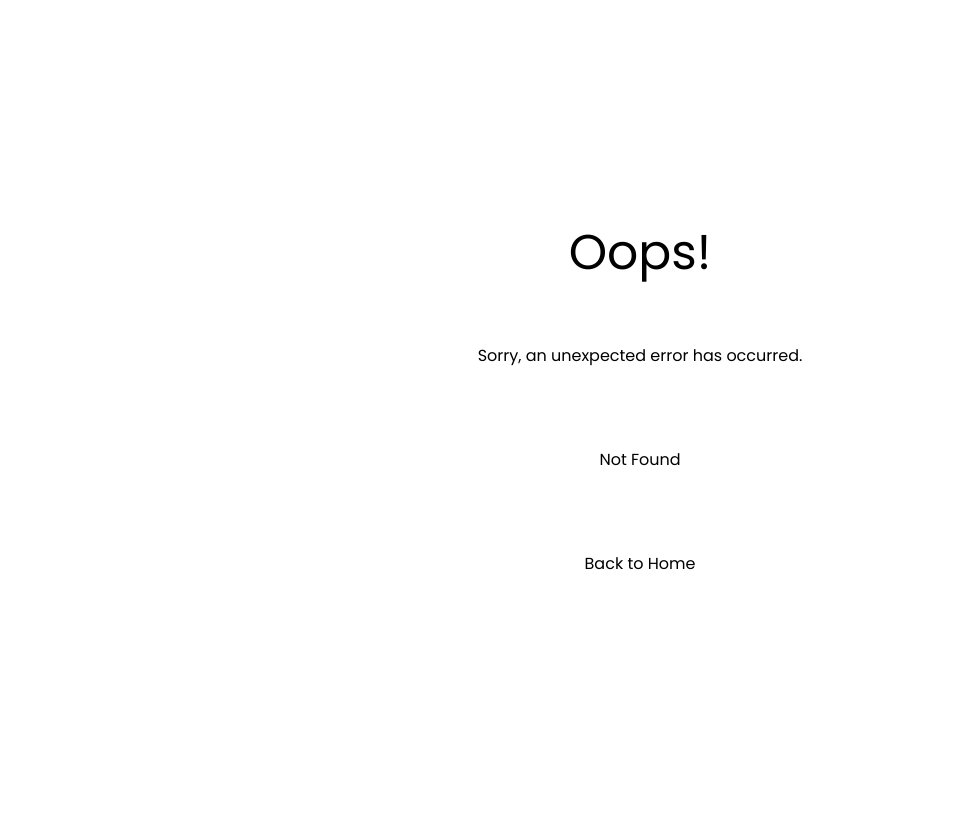
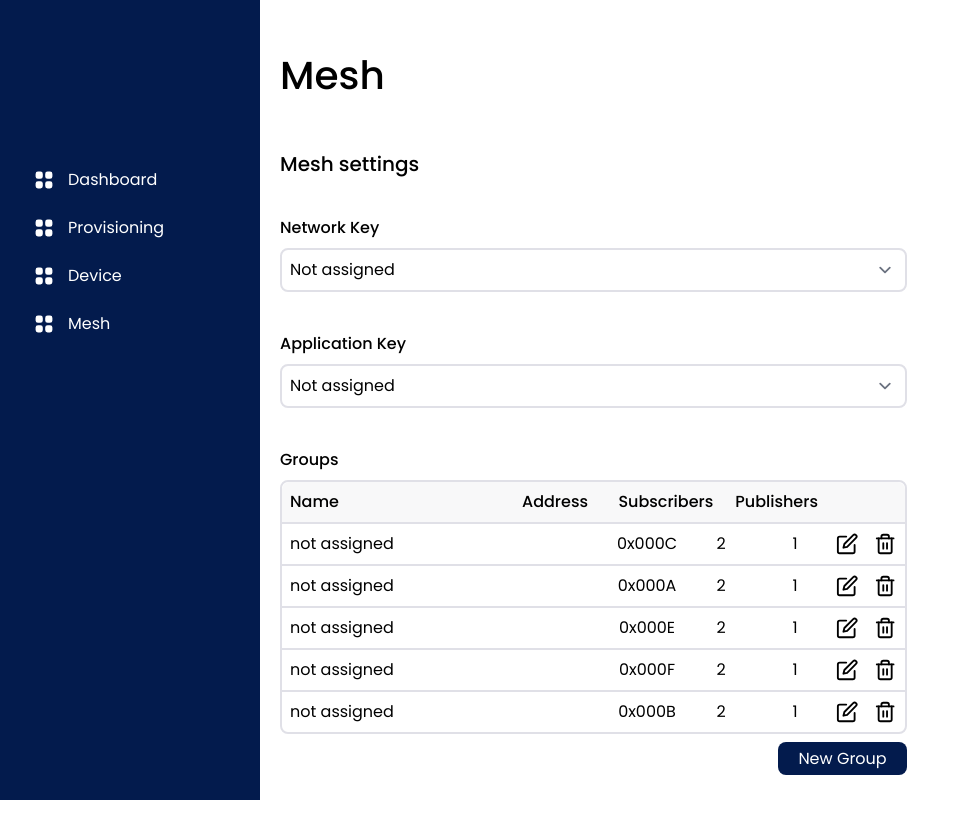
Before and after one commit to Ivanf1/esp-ble-mesh-web, a React (Vite) app: page /mesh in a window 1280 px wide. Before the commit this address had no page. Shown: the top 838 px of the page, without its empty margins (0-970 px from the left). After the commit the page ends 800 px from the top, so only its background shows below. Built offline with nearby package versions, Linux system fonts and the light colour scheme; what asmcrypto.js would draw is missing.

Commit message:
feat: mesh settings page

```diff
--- a/src/components/Sidemenu.tsx
+++ b/src/components/Sidemenu.tsx
@@ -50,6 +50,21 @@ const Sidemenu = () => {
             </svg>
             <span className="flex-1 ml-3 whitespace-nowrap text-white">Device</span>
           </Link>
+          <Link
+            to="mesh"
+            className="flex items-center p-2 text-base font-normal text-white rounded-lg hover:bg-secondary"
+          >
+            <svg
+              aria-hidden="true"
+              className="flex-shrink-0 w-6 h-6 text-white"
+              fill="currentColor"
+              viewBox="0 0 20 20"
+              xmlns="http://www.w3.org/2000/svg"
+            >
+              <path d="M5 3a2 2 0 00-2 2v2a2 2 0 002 2h2a2 2 0 002-2V5a2 2 0 00-2-2H5zM5 11a2 2 0 00-2 2v2a2 2 0 002 2h2a2 2 0 002-2v-2a2 2 0 00-2-2H5zM11 5a2 2 0 012-2h2a2 2 0 012 2v2a2 2 0 01-2 2h-2a2 2 0 01-2-2V5zM11 13a2 2 0 012-2h2a2 2 0 012 2v2a2 2 0 01-2 2h-2a2 2 0 01-2-2v-2z"></path>
+            </svg>
+            <span className="flex-1 ml-3 whitespace-nowrap text-white">Mesh</span>
+          </Link>
         </ul>
       </div>
     </aside>
--- a/src/index.css
+++ b/src/index.css
@@ -104,27 +104,45 @@
     transition: 0.2s;
   }
 
-  div.elements-table > div:last-child {
+  div.elements-table > div:last-child,
+  div.models-table > div:last-child,
+  div.groups-table > div:last-child {
     @apply border-none;
   }
-  div.elements-table > div {
+  div.groups-table > div,
+  div.elements-table > div,
+  div.models-table > div {
     @apply grid;
-    @apply grid-cols-[1fr_1fr_2fr_15%];
     @apply p-2;
     @apply border-b-2;
     @apply border-solid;
     @apply border-border;
   }
-  div.models-table > div:last-child {
-    @apply border-none;
+  div.groups-table > div {
+    @apply grid-cols-[2fr_1fr_1fr_1fr_10%];
+    @apply gap-2;
+  }
+  div.elements-table > div {
+    @apply grid-cols-[1fr_1fr_2fr_15%];
   }
   div.models-table > div {
-    @apply grid;
     @apply grid-cols-[1fr_1fr_15%];
-    @apply p-2;
-    @apply border-b-2;
-    @apply border-solid;
-    @apply border-border;
+  }
+
+  svg.table-action {
+    @apply cursor-pointer;
+  }
+
+  [type="text"] {
+    @apply border-solid border-2 p-2 border-border rounded-lg block;
+  }
+  input:disabled {
+    background: transparent;
+    border: none;
+    border-style: none;
+    border-radius: 0;
+    padding: 0;
+    margin: 0;
   }
 }
 
--- a/src/main.tsx
+++ b/src/main.tsx
@@ -8,6 +8,7 @@ import Provisioning from "./pages/provisioning/Provisioning";
 import ErrorPage from "./pages/error/ErrorPage";
 import ElementSettings from "./pages/device/subpages/ElementSettings";
 import ModelSettings from "./pages/device/subpages/ModelSettings";
+import Mesh from "./pages/mesh/Mesh";
 
 const router = createBrowserRouter([
   {
@@ -31,6 +32,10 @@ const router = createBrowserRouter([
         path: "provisioning",
         element: <Provisioning />,
       },
+      {
+        path: "mesh",
+        element: <Mesh />,
+      },
     ],
   },
 ]);
--- /dev/null
+++ b/src/pages/mesh/Mesh.tsx
@@ -0,0 +1,255 @@
+import { ChangeEvent, useState } from "react";
+
+interface Group {
+  name: string;
+  address: string;
+  subscribers: number;
+  publishers: number;
+}
+const Mesh = () => {
+  const [groups, setGroups] = useState<Group[]>([
+    {
+      name: "not assigned",
+      address: "0x000C",
+      subscribers: 2,
+      publishers: 1,
+    },
+    {
+      name: "not assigned",
+      address: "0x000A",
+      subscribers: 2,
+      publishers: 1,
+    },
+    {
+      name: "not assigned",
+      address: "0x000E",
+      subscribers: 2,
+      publishers: 1,
+    },
+    {
+      name: "not assigned",
+      address: "0x000F",
+      subscribers: 2,
+      publishers: 1,
+    },
+    {
+      name: "not assigned",
+      address: "0x000B",
+      subscribers: 2,
+      publishers: 1,
+    },
+  ]);
+
+  const [isAddingGroup, setIsAddingGroup] = useState<boolean>(false);
+
+  const handleAddGroup = (group: NewGroup) => {
+    setGroups((g) => [
+      ...g,
+      { name: group.name, address: group.address, publishers: 0, subscribers: 0 },
+    ]);
+    setIsAddingGroup(false);
+  };
+
+  const handleDeleteGroup = (address: string) => {
+    const filteredGroups = groups.filter((g) => g.address !== address);
+    setGroups(filteredGroups);
+  };
+
+  const handleEditGroup = (group: EditedGroup) => {};
+
+  const onCreateGroupClick = () => {
+    if (isAddingGroup) return;
+    setIsAddingGroup(true);
+  };
+
+  return (
+    <>
+      <h2 className="mb-16">Mesh</h2>
+      <div className="max-w-7xl mx-auto grid grid-cols-1 xl:grid-cols-[2fr_1fr] gap-10">
+        <div className="flex flex-col gap-10">
+          <h5>Mesh settings</h5>
+          <div className="flex flex-col gap-10">
+            <div className="flex flex-col gap-2">
+              <label>Network Key</label>
+              <select
+                id="net-key"
+                defaultValue={1}
+                className="border-solid border-2 p-2 border-border rounded-lg block"
+              >
+                <option>Not assigned</option>
+                <option value="abcdefghi">abcdefghi</option>
+              </select>
+            </div>
+
+            <div className="flex flex-col gap-2">
+              <label>Application Key</label>
+              <select
+                id="net-key"
+                defaultValue={1}
+                className="border-solid border-2 p-2 border-border rounded-lg block"
+              >
+                <option>Not assigned</option>
+                <option value="abcdefghi">abcdefghi</option>
+              </select>
+            </div>
+
+            <div className="flex flex-col gap-2">
+              <label>Groups</label>
+              <div className="groups-table grid min-w-full rounded-lg border-solid border-2 border-border text-left">
+                <div className="bg-bg-light font-medium rounded-t-lg">
+                  <span>Name</span>
+                  <span className="mx-auto">Address</span>
+                  <span className="mx-auto">Subscribers</span>
+                  <span className="mx-auto">Publishers</span>
+                </div>
+
+                {groups.map((g, i) => {
+                  return (
+                    <GroupsTableElement
+                      address={g.address}
+                      name={g.name}
+                      publishers={g.publishers}
+                      subscribers={g.subscribers}
+                      onDeleteGroup={handleDeleteGroup}
+                      onSaveEditGroup={handleEditGroup}
+                      key={i}
+                    />
+                  );
+                })}
+
+                {isAddingGroup && <NewGroupElement onSave={handleAddGroup} />}
+              </div>
+              <button className="primary ml-auto" onClick={onCreateGroupClick}>
+                New Group
+              </button>
+            </div>
+          </div>
+        </div>
+      </div>
+    </>
+  );
+};
+
+type EditedGroup = Pick<Group, "name" | "address">;
+interface GroupsTableElementProps {
+  name: string;
+  address: string;
+  subscribers: number;
+  publishers: number;
+  onSaveEditGroup: (editedGroup: EditedGroup) => void;
+  onDeleteGroup: (address: string) => void;
+}
+const GroupsTableElement = ({
+  name,
+  address,
+  subscribers,
+  publishers,
+  onSaveEditGroup,
+  onDeleteGroup,
+}: GroupsTableElementProps) => {
+  const [editing, setEditing] = useState<boolean>(false);
+  const [editedName, setEditedName] = useState(name);
+
+  const saveModifications = () => {
+    setEditing(false);
+    onSaveEditGroup({ address: address, name: editedName });
+  };
+
+  const handleEditName = (e: ChangeEvent<HTMLInputElement>) => {
+    setEditedName(e.target.value);
+  };
+
+  const handleDelete = () => {};
+
+  return (
+    <div>
+      <input
+        className=""
+        value={editedName}
+        onChange={handleEditName}
+        disabled={!editing}
+        type="text"
+      />
+      <span className="mx-auto">{address}</span>
+      <span className="mx-auto">{subscribers}</span>
+      <span className="mx-auto">{publishers}</span>
+      <div className="flex items-center justify-center gap-4">
+        {editing ? (
+          <button className="secondary" onClick={saveModifications}>
+            Save
+          </button>
+        ) : (
+          <>
+            <svg
+              xmlns="http://www.w3.org/2000/svg"
+              width="24"
+              height="24"
+              viewBox="0 0 24 24"
+              fill="none"
+              stroke="currentColor"
+              strokeWidth="2"
+              strokeLinecap="round"
+              strokeLinejoin="round"
+              className="table-action"
+              onClick={() => setEditing(true)}
+            >
+              <path d="M11 4H4a2 2 0 0 0-2 2v14a2 2 0 0 0 2 2h14a2 2 0 0 0 2-2v-7"></path>
+              <path d="M18.5 2.5a2.121 2.121 0 0 1 3 3L12 15l-4 1 1-4 9.5-9.5z"></path>
+            </svg>
+            <svg
+              xmlns="http://www.w3.org/2000/svg"
+              width="24"
+              height="24"
+              viewBox="0 0 24 24"
+              fill="none"
+              stroke="currentColor"
+              strokeWidth="2"
+              strokeLinecap="round"
+              strokeLinejoin="round"
+              className="table-action"
+              onClick={() => onDeleteGroup(address)}
+            >
+              <polyline points="3 6 5 6 21 6"></polyline>
+              <path d="M19 6v14a2 2 0 0 1-2 2H7a2 2 0 0 1-2-2V6m3 0V4a2 2 0 0 1 2-2h4a2 2 0 0 1 2 2v2"></path>
+              <line x1="10" y1="11" x2="10" y2="17"></line>
+              <line x1="14" y1="11" x2="14" y2="17"></line>
+            </svg>
+          </>
+        )}
+      </div>
+    </div>
+  );
+};
+
+type NewGroup = Pick<Group, "name" | "address">;
+interface NewGroupElementProps {
+  onSave: (group: NewGroup) => void;
+}
+const NewGroupElement = ({ onSave }: NewGroupElementProps) => {
+  const [name, setName] = useState("");
+  const [address, setAddress] = useState("");
+
+  const handleNameChange = (e: ChangeEvent<HTMLInputElement>) => {
+    setName(e.target.value);
+  };
+
+  const handleAddressChange = (e: ChangeEvent<HTMLInputElement>) => {
+    setAddress(e.target.value);
+  };
+
+  return (
+    <div>
+      <input className="" value={name} onChange={handleNameChange} type="text" />
+      <input className="w-[100%]" value={address} onChange={handleAddressChange} type="text" />
+      <span className="mx-auto">0</span>
+      <span className="mx-auto">0</span>
+      <div className="flex items-center justify-center gap-4">
+        <button className="secondary" onClick={() => onSave({ name, address })}>
+          Save
+        </button>
+      </div>
+    </div>
+  );
+};
+
+export default Mesh;
```
